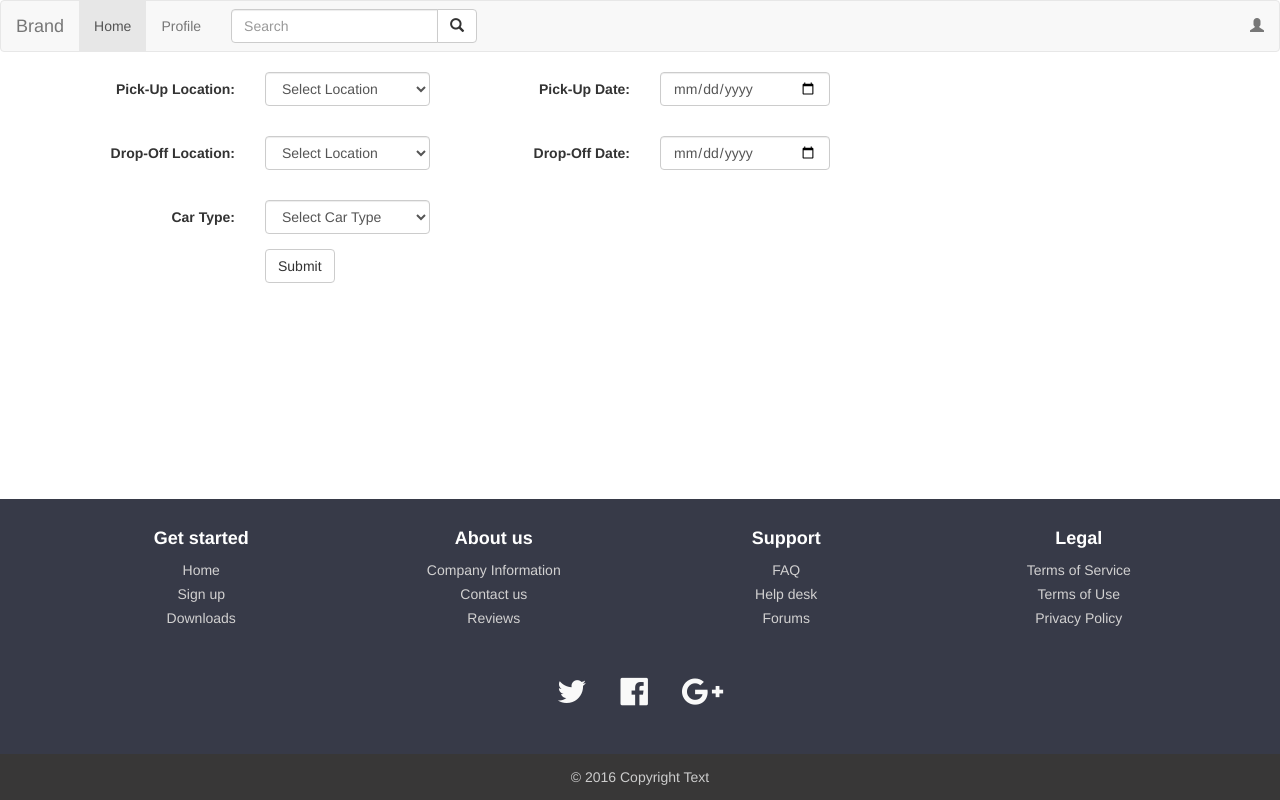
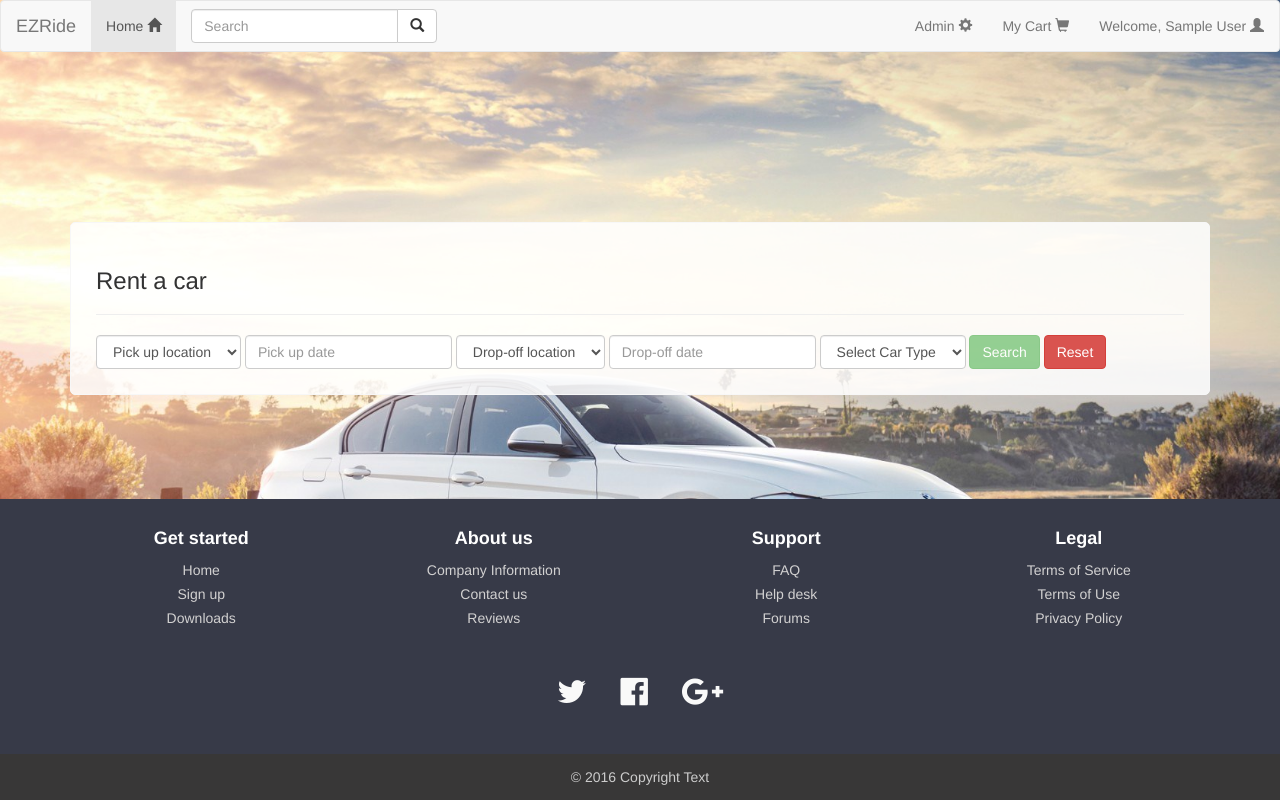
Before and after one commit to Ashwin1421/car-rental-app, a PHP site: page /index.php in a window 1280 px wide. Run offline with PHP 8.4, Linux system fonts and the light colour scheme; the visitor is signed in with stand-in values (Sample User, id 1); some libraries are stand-ins or nearby versions.

Commit message:
updated index.php:

```diff
--- a/index.php
+++ b/index.php
@@ -2,17 +2,43 @@
 <html>
 
 <head>
-    <title>Footer with social icons</title>
+    <title>EZRide</title>
     <meta charset="utf-8">
     <meta name="viewport" content="width=device-width, initial-scale=1">
     <link rel="stylesheet" href="http://cdnjs.cloudflare.com/ajax/libs/font-awesome/4.6.3/css/font-awesome.min.css">
+    <link rel="shortcut icon" href="public/images/shortcut_icon.png">
     <link rel="stylesheet" href="http://maxcdn.bootstrapcdn.com/bootstrap/3.3.7/css/bootstrap.min.css">
     <link rel="stylesheet" href="assets/css/Footer-with-social-icons.css">
+    <link rel="stylesheet" type="text/css" href="assets/css/index.css">
     <script src="https://ajax.googleapis.com/ajax/libs/jquery/1.12.4/jquery.min.js"></script>
     <script src="http://maxcdn.bootstrapcdn.com/bootstrap/3.3.7/js/bootstrap.min.js"></script>
+    <script type="text/javascript" src="assets/js/index.js"></script>
+    <link rel="stylesheet" type="text/css" href="assets/css/carousel.css">
+    <script type="text/javascript" src="assets/js/carousel.js"></script>
+    <script src="https://code.jquery.com/ui/1.12.1/jquery-ui.js"></script>
+    <link rel="stylesheet" href="//code.jquery.com/ui/1.12.1/themes/base/jquery-ui.css">
 </head>
 
 <body>
+<?php
+    session_start();
+?>
+<!-- Background carousel -->
+<div class="carousel slide carousel-fade" data-ride="carousel">
+
+    <!-- Wrapper for slides -->
+    <div class="carousel-inner" role="listbox">
+        <div class="item active">
+        </div>
+        <div class="item">
+        </div>
+        <div class="item">
+        </div>
+    </div>
+</div>
+<!-- Background carousel -->
+
+
 <div class="content">
     <!-- Navigation -->
     <nav class="navbar navbar-default">
@@ -24,13 +50,18 @@
             <span class="icon-bar"></span>
             <span class="icon-bar"></span>
         </button>
-        <a href="#" class="navbar-brand">Brand</a>
+        <a href="index.php" class="navbar-brand">
+            EZRide
+        </a>
     </div>
     <!-- Collection of nav links, forms, and other content for toggling -->
     <div id="navbarCollapse" class="collapse navbar-collapse">
         <ul class="nav navbar-nav">
-            <li class="active"><a href="#">Home</a></li>
-            <li><a href="#">Profile</a></li>
+            <li class="active">
+                <a href="index.php">Home
+                    <span class="glyphicon glyphicon-home"></span>
+                </a>
+            </li>
         </ul>
         <form class="navbar-form navbar-left">
             <div class="input-group">
@@ -40,76 +71,123 @@
                 </span>
             </div>
         </form>
+
         <ul class="nav navbar-nav navbar-right">
             <li>
             <a data-toggle="dropdown" class="dropdown-toggle" href="#">
+                <?php
+                    if(isset($_SESSION["username"])){
+                        echo "Welcome, ".$_SESSION['fname'];
+                    }
+                ?>
                 <span class="glyphicon glyphicon-user"></span>
             </a>
-            <ul class="dropdown-menu">
-                <li><a href="assets/views/register.html">Sign-Up</li>
-                <li><a href="assets/views/login.html">Login</a></li>
-                <li><a href="">Logout</a></li>
+            <ul id="btn-list" class="dropdown-menu">
+                <li>
+                    <?php if(!isset($_SESSION["username"])){ ?>
+                        <a id="sign-up" href="assets/views/register.html">
+                        Sign-Up
+                        </a>
+                    <?php }?>
+                </li>
+                <li>
+                    <?php if(!isset($_SESSION["username"])){ ?>
+                        <a id="log-in" href="assets/views/login.html">
+                        Login
+                        <span class="glyphicon glyphicon-log-in"></span>
+                        </a>
+                    <?php }?>
+                </li>
+                <li>
+                    <?php if(isset($_SESSION["username"])){ ?>
+                        <a id="order-list" href="#">My Orders
+                        </a>
+                    <?php }?>
+                </li>
+                <li>
+                    <?php if(isset($_SESSION["username"])){ ?>
+                        <a id="log-out" href="assets/php/logout.php">Logout
+                        <span class="glyphicon glyphicon-log-out"></span>
+                        </a>
+                    <?php }?>
+                </li>
             </ul>
             </li>
         </ul>
+        <!-- Order cart controller -->
+        <?php if(isset($_SESSION["username"])){ ?>
+            <ul class="nav navbar-nav navbar-right">
+                <li>
+                    <a data-toggle="dropdown" class="dropdown-toggle" href="">
+                    My Cart
+                    <span class="glyphicon glyphicon glyphicon-shopping-cart"></span>
+                    </a>
+                </li>
+            </ul>
+        <?php }?>
+        <!-- Order cart controller -->
+
+        <!-- admin controller -->
+        <?php if(isset($_SESSION["admin"])){ if($_SESSION["admin"] == 1){ ?>
+            <ul class="nav navbar-nav navbar-right">
+                <li>
+                    <a data-toggle="dropdown" class="dropdown-toggle" href="">
+                    Admin
+                    <span class="glyphicon glyphicon glyphicon-cog"></span>
+                    </a>
+                    <ul class="dropdown-menu">
+                        <li>
+                            <a href="assets/views/carview.php">
+                                Car List
+                            </a>
+                        </li>
+                        <li>
+                            <a href="assets/views/addcarform.php">
+                                Add new cars
+                            </a>
+                        </li>
+                    </ul>
+                </li>
+            </ul>
+        <?php }}?>
+        <!-- admin controller -->
+
+
     </div>
     </nav>
 
     <!-- Page Content -->
     <div class="container">
-        <form id="car-rental-form" class="form-horizontal">
+        <form id="car-rental-form" class="form-inline" method="POST" action="assets/php/viewcars.php" enctype="multipart/form-data">
+            <h3>Rent a car</h3>
+            <hr noshade>
             <div class="form-group">
-    <label for="pick-up-location" class="control-label col-sm-2">Pick-Up Location:</label>
-    <div class="col-sm-2">
-      <select id="pick-up-location" class="form-control empty">
-        <option selected="selected" disabled="disabled" style="display:none;">Select Location</option>
-        <option>Dallas</option>
-        <option>Irving</option>
-        <option>Austin</option>
-        <option>Houston</option>
+                <select name="pick-up-location" id="pick-up-location" class="form-control empty" required>
+                    <option selected="selected" disabled="disabled" style="display:none;">Pick up location</option>
+                    <option value="Dallas">Dallas</option>
+                    <option value="Irving">Irving</option>
+                    <option value="Austin">Austin</option>
+                    <option value="Houston">Houston</option>
+                </select>
+                <input name="pick-up-date" id="pick-up-date" type="text" class="form-control" placeholder="Pick up date" / required>
+                <select name="drop-off-location" id="drop-off-location" class="form-control" required>
+                    <option selected="selected" disabled="disabled" style="display:none;">Drop-off location</option>
+                    <option value="Dallas">Dallas</option>
+                    <option value="Irving">Irving</option>
+                    <option value="Austin">Austin</option>
+                    <option value="Houston">Houston</option>
+                </select>
+                <input name="drop-off-date" id="drop-off-date" type="text" class="form-control" placeholder="Drop-off date" required />
+                <select name="car-type" id="car-type" class="form-control" required>
+                    <option selected="selected" disabled="disabled" style="display:none;">Select Car Type</option>
+                    <option value="hatchback">Hatchback</option>
+                    <option value="sedan">Sedan</option>
+                    <option value="suv">SUV</option>
                   </select>
             </div>
             <div class="form-group">
-      <label for="pick-up-date" class="control-label col-sm-2">Pick-Up Date:</label>
-      <div class="col-sm-2">
-        <input id="pick-up-date" type="date" class="form-control"/>
-      </div>
-    </div>
-  </div>
-  <div class="form-group">
-    <label for="drop-off-location" class="control-label col-sm-2">Drop-Off Location:</label>
-    <div class="col-sm-2">
-      <select id="drop-off-location" class="form-control">
-        <option selected="selected" disabled="disabled" style="display:none;">Select Location</option>
-        <option>Dallas</option>
-        <option>Irving</option>
-        <option>Austin</option>
-        <option>Houston</option>
-      </select>
-    </div>
-    <div class="form-group">
-      <label for="drop-off-date" class="control-label col-sm-2">Drop-Off Date:</label>
-      <div class="col-sm-2">
-        <input id="drop-off-date" type="date" class="form-control"/>
-      </div>
-    </div>
-  </div>
-  <div class="form-group">
-    <label for="car-type" class="control-label col-sm-2">Car Type:</label>
-    <div class="col-sm-2">
-      <select id="car-type" class="form-control">
-        <option selected="selected" disabled="disabled" style="display:none;">Select Car Type</option>
-        <option>Hatchback</option>
-        <option>Sedan</option>
-        <option>SUV</option>
-        <option>Semi</option>
-      </select>
-    </div>
-  </div>
-  <div class="form-group">
-    <div class="col-sm-offset-2 col-sm-10">
-      <button type="submit" class="btn btn-default">Submit</button>
-    </div>
+                <input id="car-search" type="submit" name="search" value="Search" class="btn btn-success">
+                <input id="reset" type="reset" name="reset" value="Reset" class="btn btn-danger">
             </div>
         </form>
     </div>
```
Lines whose indentation alone changed are shown as unchanged.
